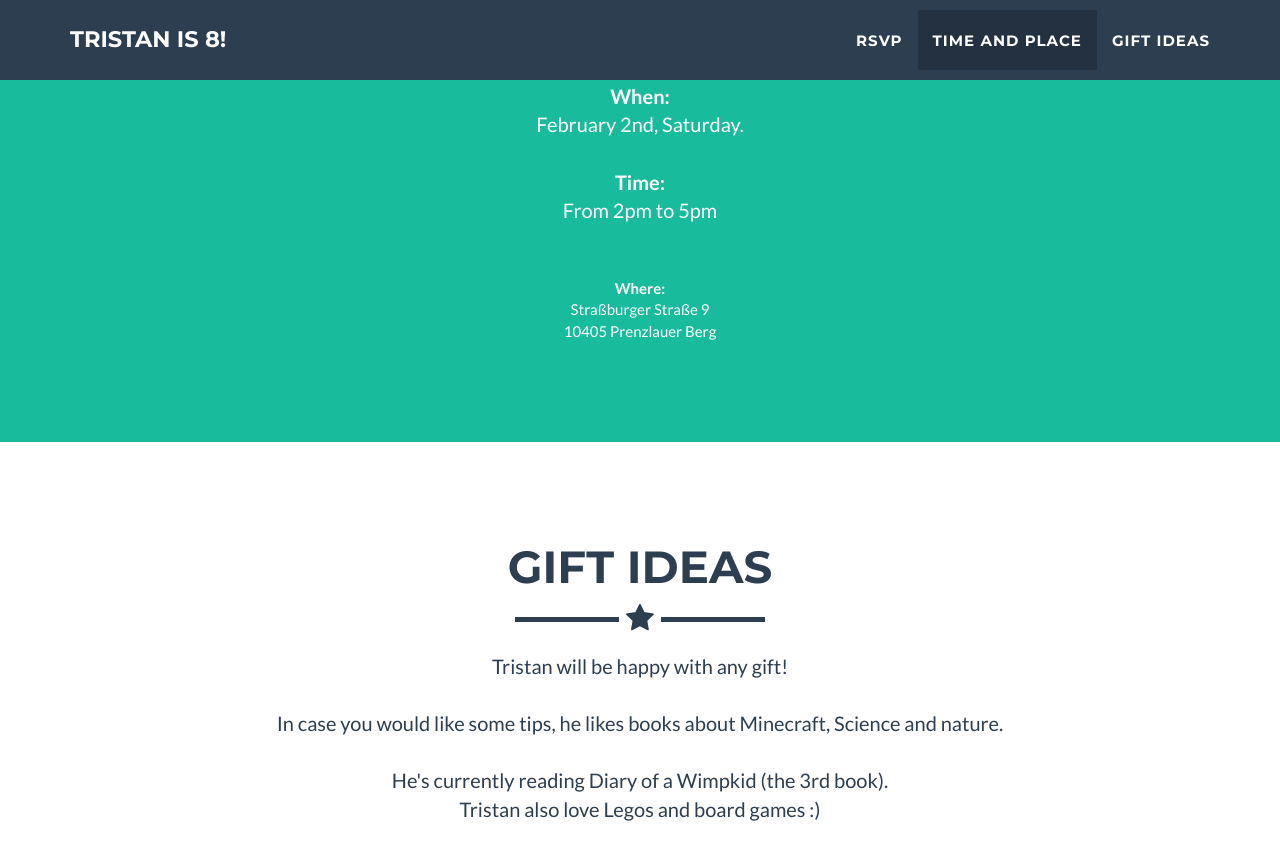
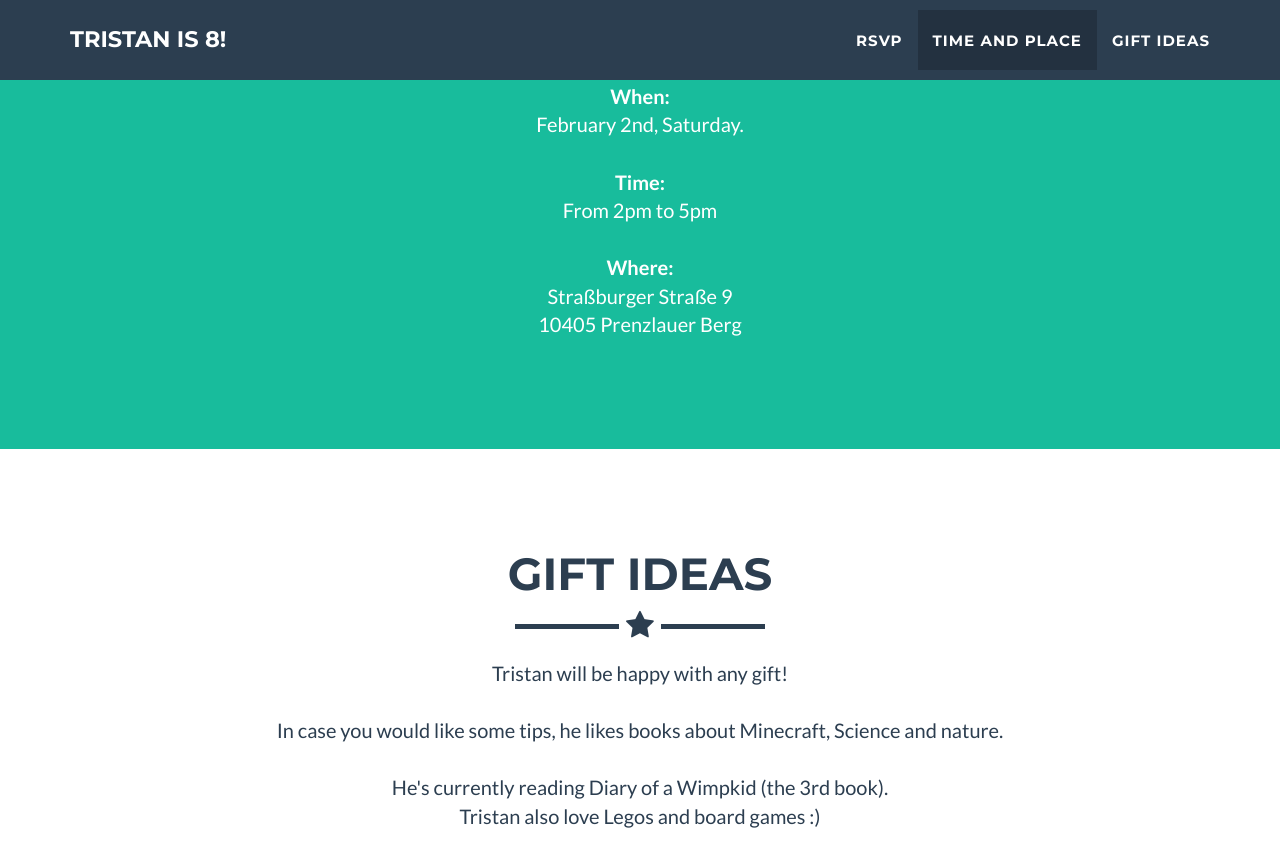
Before and after one commit to ropeaz/ropeaz.github.io, a Jekyll site: the page built from _posts/2014-07-14-project-5.markdown, in a window 1280 px wide and 900 px high, scrolled down 2229 px. Shown: the top 867 px of the window. Built offline with Jekyll 4.4.1, drawn with Linux system fonts in a browser that asks for light colours.

```diff
--- a/_includes/about.html
+++ b/_includes/about.html
@@ -10,8 +10,8 @@
             <div class="row" align="center">
 
                     <p><b>When:</b> <br>February 2nd, Saturday. <br><br>
-                       <b>Time:</b> <br> From 2pm to 5pm </p><br><br>
-                       <b>Where:</b> <br>Straßburger Straße 9<br> 10405 Prenzlauer Berg<br>
+                       <b>Time:</b> <br> From 2pm to 5pm <br><br>
+                       <b>Where:</b> <br>Straßburger Straße 9<br> 10405 Prenzlauer Berg<br></p>
                 </div>
             </div>
     </section>
```
